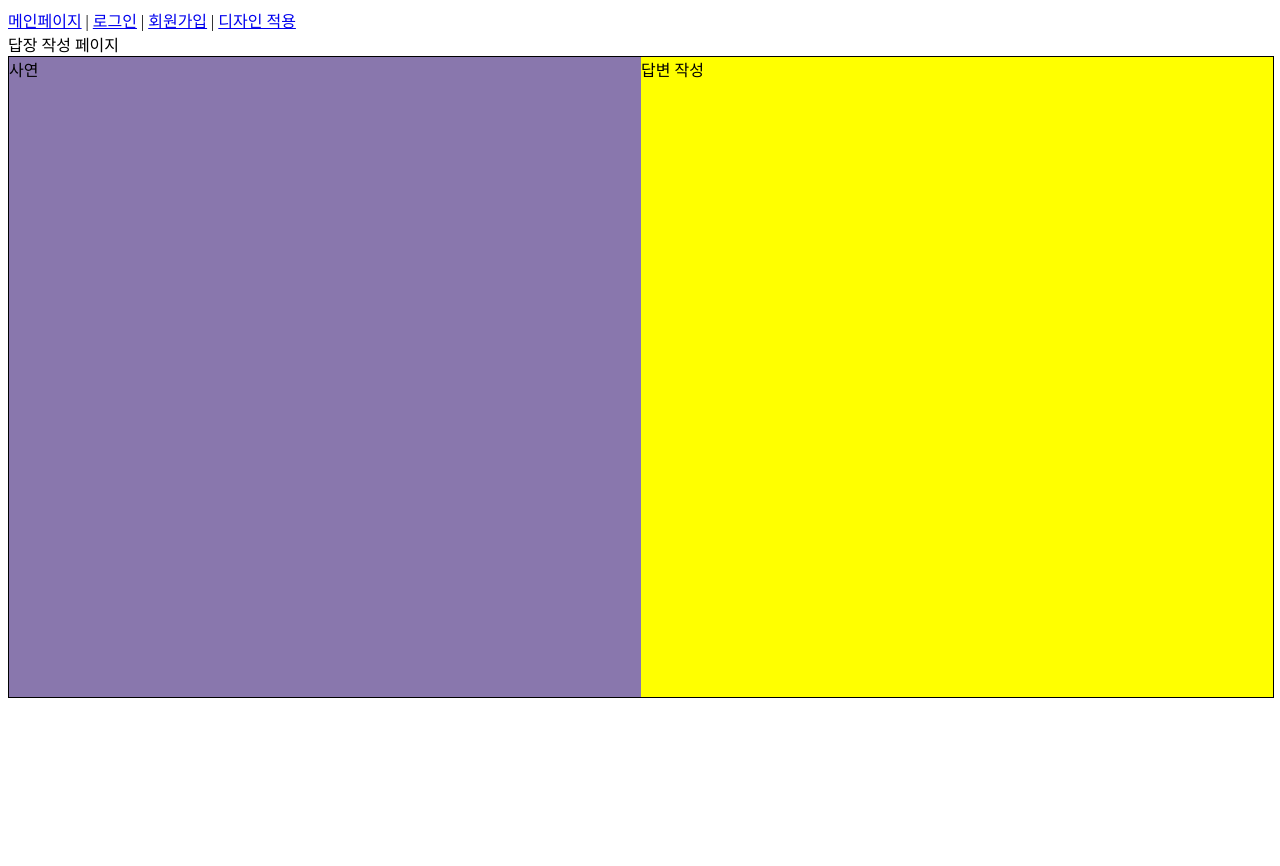
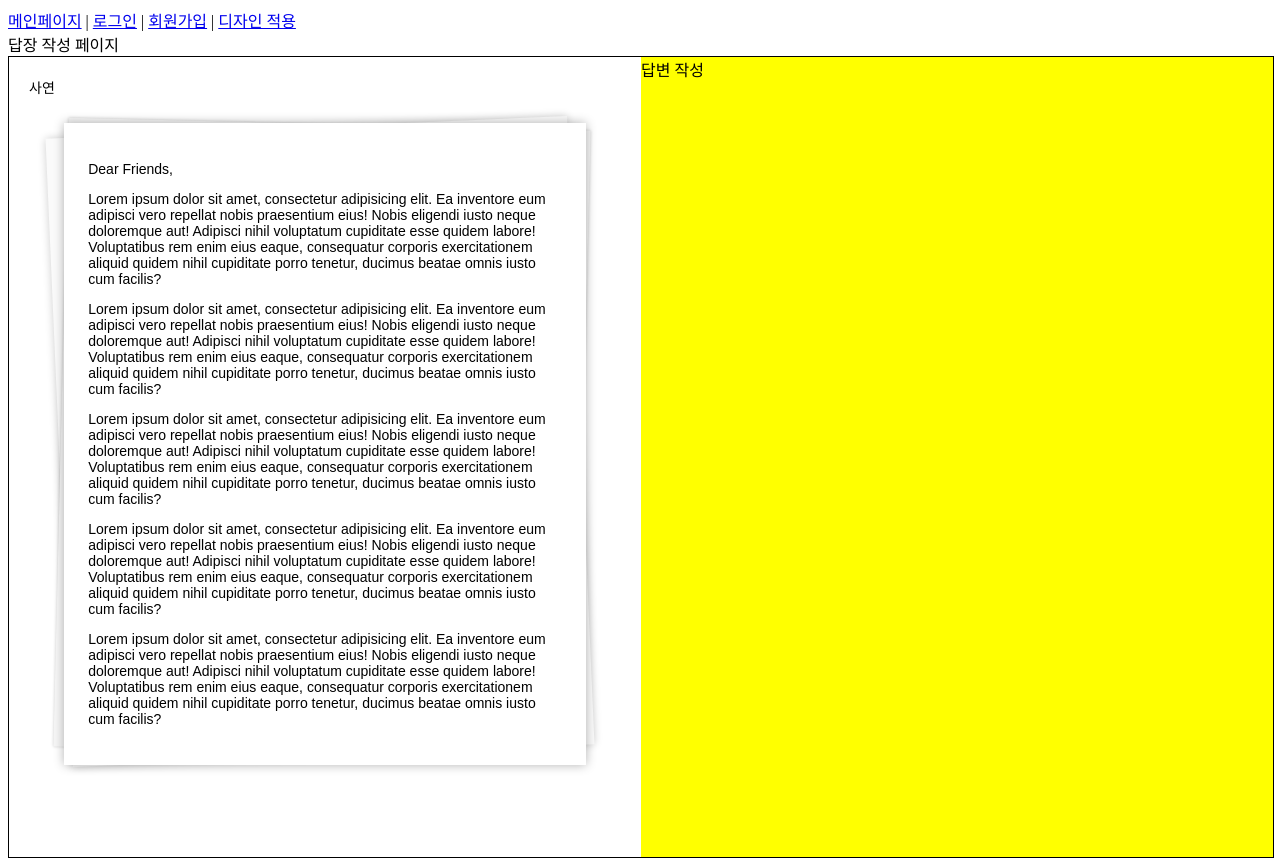
Before and after one commit to saintbeller96/Porest, a Vue app in the folder frontend/: page /mailbox/my-mailbox/letter-detail/letter-reply in a window 1280 px wide. Before the commit the page ends 800 px from the top, so only its background shows below. Built offline with nearby package versions, Linux system fonts and the light colour scheme.

Commit message:
feat : Create letter-reply-page and add design

```diff
--- a/frontend/src/views/mailbox/LetterReplyPage.vue
+++ b/frontend/src/views/mailbox/LetterReplyPage.vue
@@ -5,7 +5,42 @@
     </header>
     <article>
       <div class="reply-container">
-        <div class="left">사연</div>
+        <div class="left">
+          사연
+          <div class="letter-from-anonymous">
+            <p>Dear Friends,</p>
+            <p>
+              Lorem ipsum dolor sit amet, consectetur adipisicing elit. Ea inventore eum adipisci vero repellat nobis
+              praesentium eius! Nobis eligendi iusto neque doloremque aut! Adipisci nihil voluptatum cupiditate esse
+              quidem labore! Voluptatibus rem enim eius eaque, consequatur corporis exercitationem aliquid quidem nihil
+              cupiditate porro tenetur, ducimus beatae omnis iusto cum facilis?
+            </p>
+            <p>
+              Lorem ipsum dolor sit amet, consectetur adipisicing elit. Ea inventore eum adipisci vero repellat nobis
+              praesentium eius! Nobis eligendi iusto neque doloremque aut! Adipisci nihil voluptatum cupiditate esse
+              quidem labore! Voluptatibus rem enim eius eaque, consequatur corporis exercitationem aliquid quidem nihil
+              cupiditate porro tenetur, ducimus beatae omnis iusto cum facilis?
+            </p>
+            <p>
+              Lorem ipsum dolor sit amet, consectetur adipisicing elit. Ea inventore eum adipisci vero repellat nobis
+              praesentium eius! Nobis eligendi iusto neque doloremque aut! Adipisci nihil voluptatum cupiditate esse
+              quidem labore! Voluptatibus rem enim eius eaque, consequatur corporis exercitationem aliquid quidem nihil
+              cupiditate porro tenetur, ducimus beatae omnis iusto cum facilis?
+            </p>
+            <p>
+              Lorem ipsum dolor sit amet, consectetur adipisicing elit. Ea inventore eum adipisci vero repellat nobis
+              praesentium eius! Nobis eligendi iusto neque doloremque aut! Adipisci nihil voluptatum cupiditate esse
+              quidem labore! Voluptatibus rem enim eius eaque, consequatur corporis exercitationem aliquid quidem nihil
+              cupiditate porro tenetur, ducimus beatae omnis iusto cum facilis?
+            </p>
+            <p>
+              Lorem ipsum dolor sit amet, consectetur adipisicing elit. Ea inventore eum adipisci vero repellat nobis
+              praesentium eius! Nobis eligendi iusto neque doloremque aut! Adipisci nihil voluptatum cupiditate esse
+              quidem labore! Voluptatibus rem enim eius eaque, consequatur corporis exercitationem aliquid quidem nihil
+              cupiditate porro tenetur, ducimus beatae omnis iusto cum facilis?
+            </p>
+          </div>
+        </div>
         <div class="right">답변 작성</div>
       </div>
     </article>
@@ -19,7 +54,7 @@ export default {};
 <style scoped>
 .reply-container {
   width: 100%;
-  height: 80vh;
+  height: 100vh;
   border: 1px solid;
 }
 
@@ -28,7 +63,9 @@ export default {};
   height: 100%;
   float: left;
   box-sizing: border-box;
-  background: #8977ad;
+  font: 14px sans-serif;
+  padding: 20px;
+  /* background: linear-gradient(#ccc, #fff); */
 }
 .right {
   width: 50%;
@@ -37,4 +74,41 @@ export default {};
   box-sizing: border-box;
   background: yellow;
 }
+
+/* 사연 */
+.letter-from-anonymous {
+  background-color: #fff;
+  box-shadow: 0 0 10px rgba(0, 0, 0, 0.3);
+  margin: 26px auto 0;
+  max-width: 550px;
+  min-height: 300px;
+  padding: 24px;
+  position: relative;
+  width: 80%;
+}
+
+.letter-from-anonymous:before,
+.letter-from-anonymous:after {
+  content: '';
+  height: 98%;
+  position: absolute;
+  width: 100%;
+  z-index: -1;
+}
+
+.letter-from-anonymous:before {
+  background-color: #fafafa;
+  box-shadow: 0 0 8px rgba(0, 0, 0, 0.2);
+  left: -5px;
+  top: 4px;
+  transform: rotate(-2.5deg);
+}
+
+.letter-from-anonymous:after {
+  background-color: #f6f6f6;
+  box-shadow: 0 0 3px rgba(0, 0, 0, 0.2);
+  left: -3px;
+  top: 1px;
+  transform: rotate(1.4deg);
+}
 </style>
```
